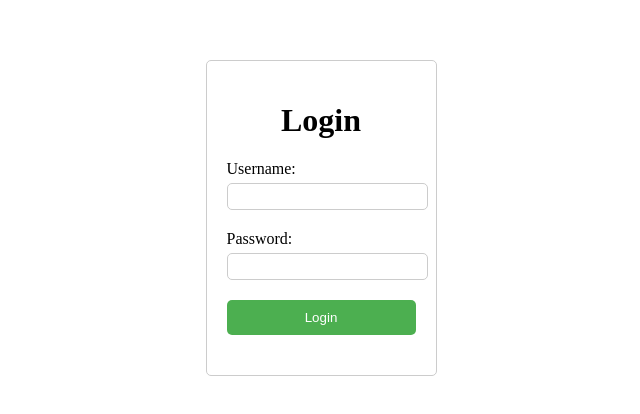
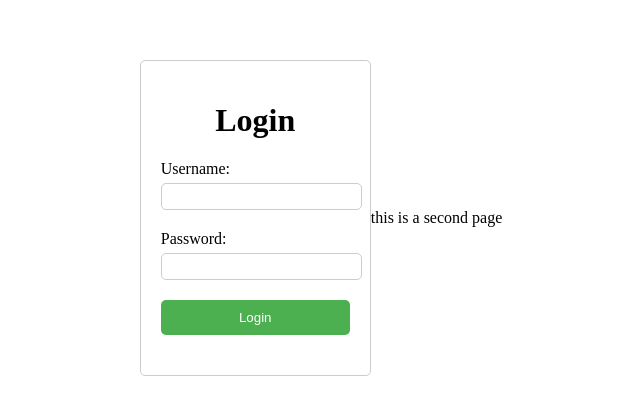
Before and after one commit to ShreyasAch/demorepo, a Nuxt app: page / in a window 1280 px wide. Shown: the part 190-604 px from the top of the page, without its empty margins (319-959 px from the left). Built offline with nearby package versions, Linux system fonts and the light colour scheme.

Commit message:
second commit

```diff
--- a/pages/index.vue
+++ b/pages/index.vue
@@ -15,8 +15,19 @@
           <button type="submit">Login</button>
         </div>
       </form>
+      <TableView/>
     </div>
   </template>
+
+  <script>
+import TableView from './TableView.vue'
+    export default{
+        name: 'Demo',
+        components: {
+        TableView
+        },
+    }
+</script>
 
   <style>
   .login-page {
```
